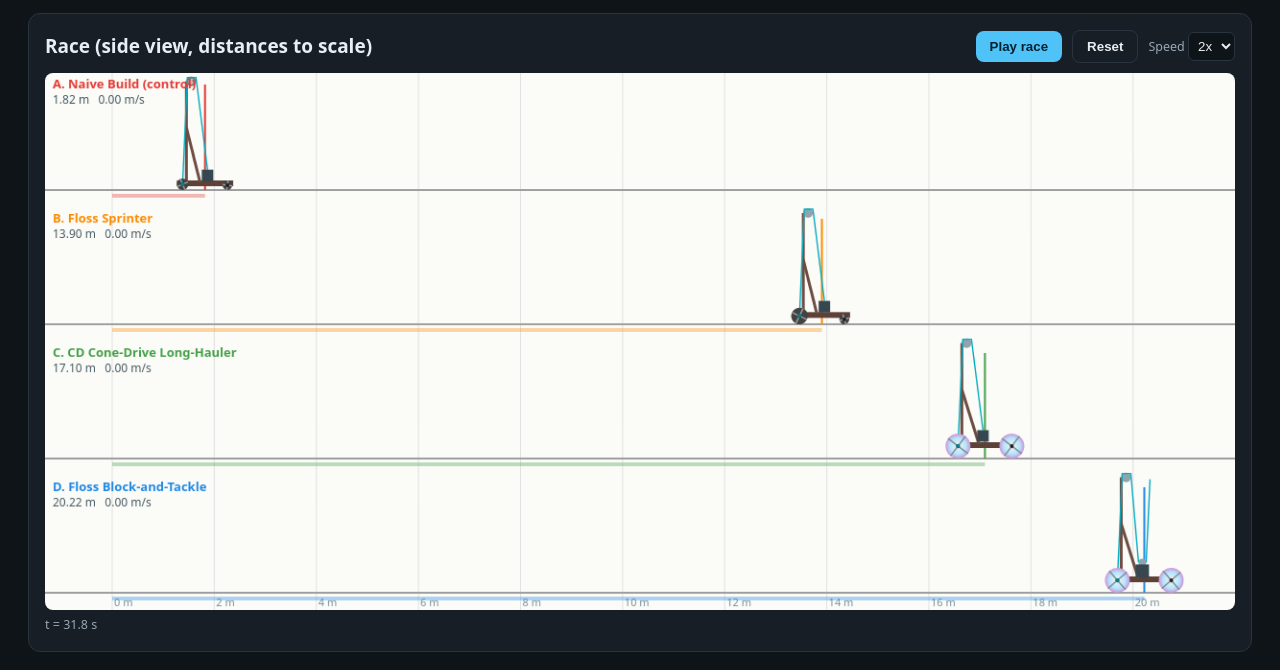
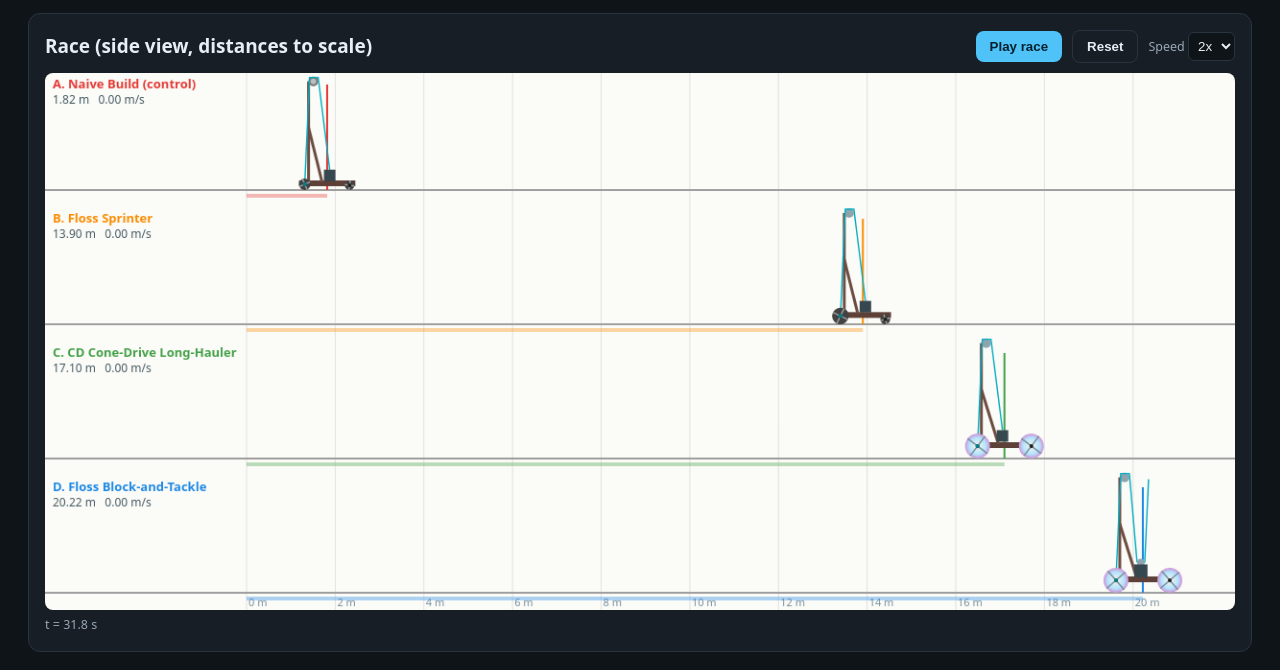
Before and after one commit to aryandesai0609-crypto/floss-gravity-car, a plain HTML site: page index.html in a window 1280 px wide. Shown: the part 113-783 px from the top of the page. Drawn offline with Linux system fonts and the light colour scheme.

Commit message:
Fix race lane labels

```diff
--- a/index.html
+++ b/index.html
@@ -260,7 +260,7 @@ function interp(res, t){
 function drawRace(){
   const W = raceC.width, Hh = raceC.height, rs = allRes();
   rc.clearRect(0,0,W,Hh);
-  const left = 70, right = W - 30;
+  const left = 210, right = W - 40;
   const maxD = Math.max(5, ...rs.map(r=>r.dist))*1.06;
   const pxm = (right-left)/maxD;
   const laneH = Hh/rs.length;
```
